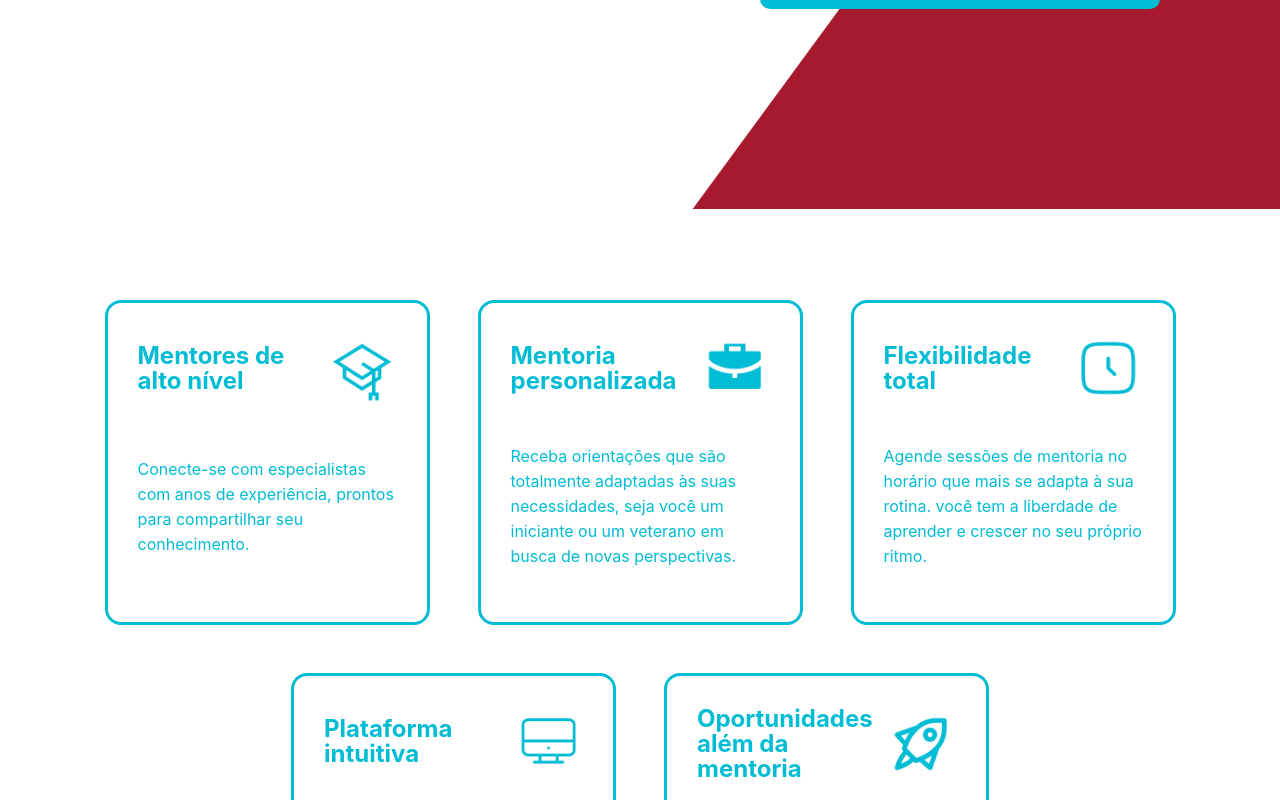
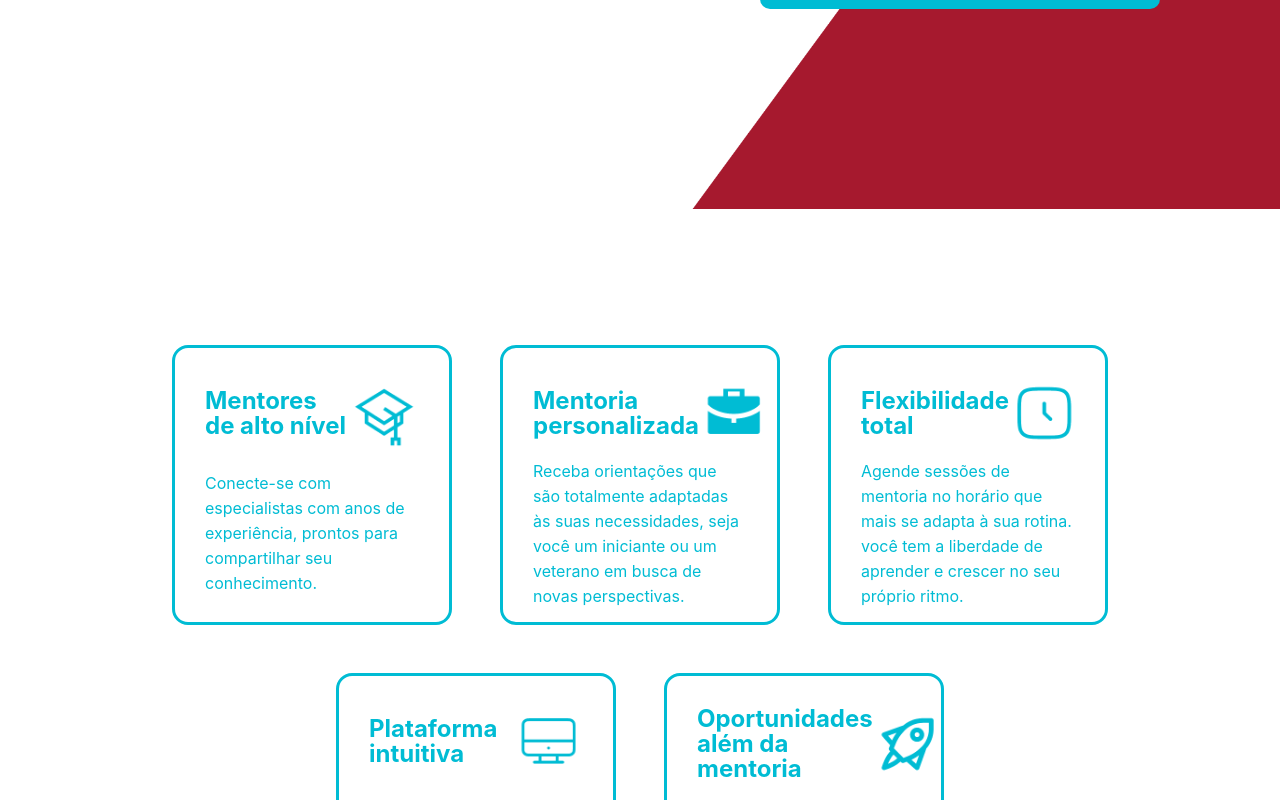
Before and after one commit to devGusta2/Mentec, a React (Create React App) app: page / in a window 1280 px wide. Shown: the part 1391-2191 px from the top of the page. Built offline with nearby package versions, Linux system fonts and the light colour scheme.

Commit message:
Cards size

```diff
--- a/src/App.css
+++ b/src/App.css
@@ -211,8 +211,8 @@ section:nth-child(1){
 
 
 .card{
-  height: 325px;
-  width: 325px;
+  height: 280px;
+  width: 280px;
   border:3px solid var(--btn-color);
   border-radius: 16px;
   color: var(--btn-color);
```
